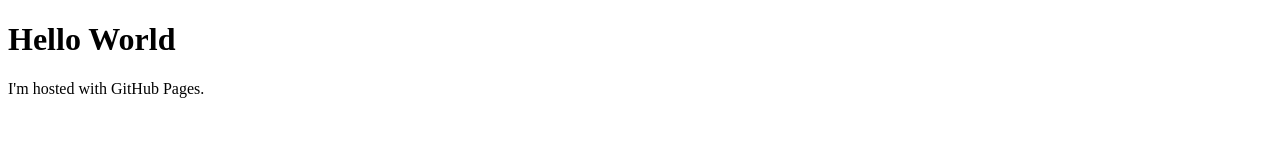
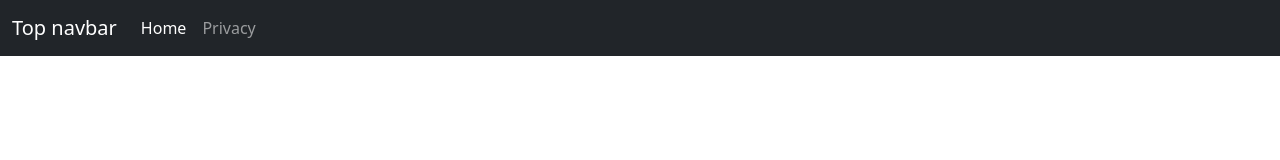
Before and after one commit to personalwater/tranaction.github.io, a plain HTML site: page index.html in a window 1280 px wide. Drawn offline with Linux system fonts and the light colour scheme.

Commit message:
init privacy

```diff
--- a/index.html
+++ b/index.html
@@ -1,7 +1,33 @@
 <!DOCTYPE html>
 <html>
+    <head>
+        <meta charset="utf-8">
+        <meta name="viewport" content="width=device-width, initial-scale=1">
+        <meta name="description" content="">
+        <link href="./3rd/bootstrap-5.3.3-dist/css/bootstrap.min.css" rel="stylesheet">
+
+    </head>
 <body>
-<h1>Hello World</h1>
-<p>I'm hosted with GitHub Pages.</p>
+    <nav class="navbar navbar-expand-md navbar-dark bg-dark mb-4">
+        <div class="container-fluid">
+          <a class="navbar-brand" href="#">Top navbar</a>
+          <button class="navbar-toggler" type="button" data-bs-toggle="collapse" data-bs-target="#navbarCollapse" aria-controls="navbarCollapse" aria-expanded="false" aria-label="Toggle navigation">
+            <span class="navbar-toggler-icon"></span>
+          </button>
+
+          <div class="collapse navbar-collapse" id="navbarCollapse">
+            <ul class="navbar-nav me-auto mb-2 mb-md-0">
+              <li class="nav-item">
+                <a class="nav-link active" aria-current="page" href="#">Home</a>
+              </li>
+              <li class="nav-item">
+                <a class="nav-link" href="privacy.html">Privacy</a>
+              </li>
+
+            </ul>
+
+          </div>
+        </div>
+      </nav>
 </body>
 </html>
```
Also changed, not shown: privacy.html (added, +1 -0 lines).
